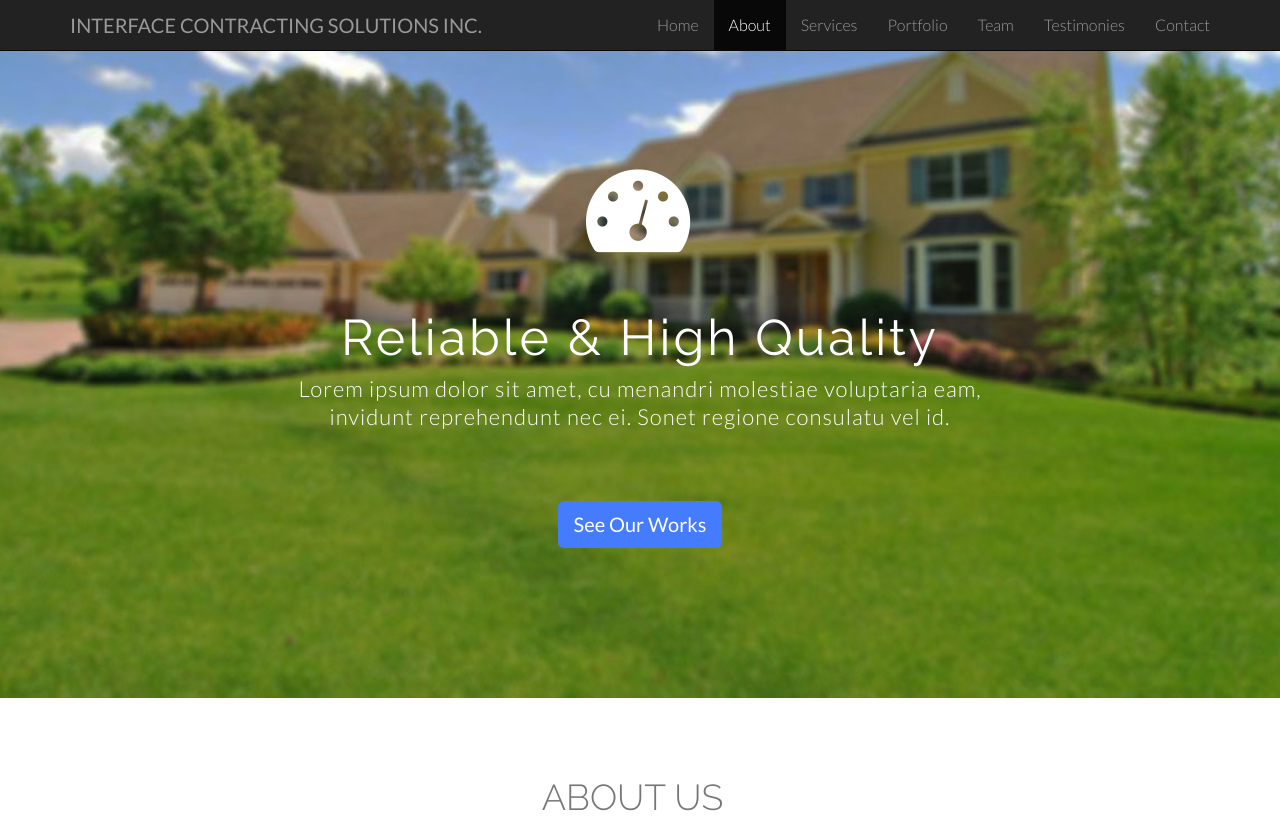
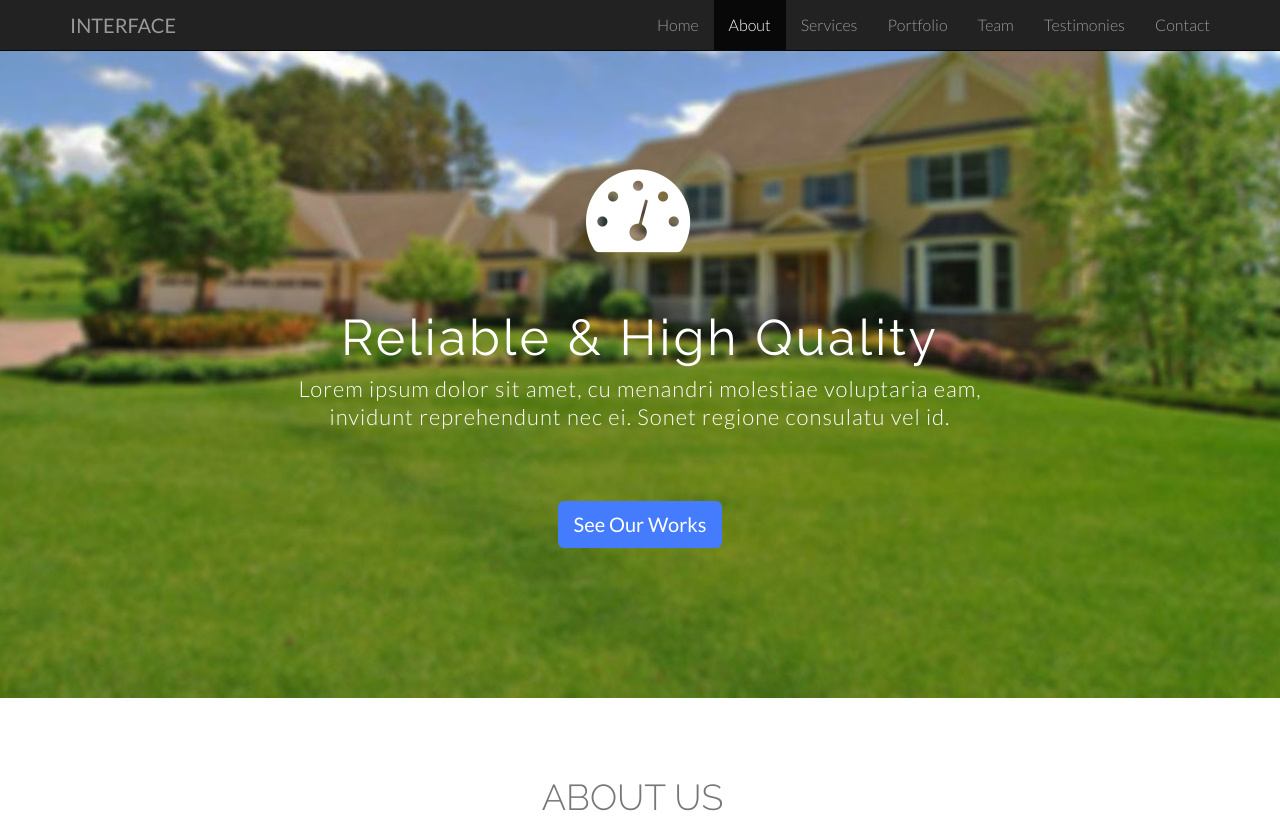
Before and after one commit to NathanHo28/interface-contracting-solutions, a plain HTML site: page index.html in a window 1280 px wide. Shown: the top 820 px of the page. Drawn offline with Linux system fonts and the light colour scheme.

Commit message:
Edit Brand name in navbar

```diff
--- a/index.html
+++ b/index.html
@@ -35,7 +35,7 @@
     <div class="container">
       <div class="navbar-header">
         <button type="button" class="navbar-toggle" data-toggle="collapse" data-target=".navbar-collapse"> <span class="icon-bar"></span> <span class="icon-bar"></span> <span class="icon-bar"></span> </button>
-        <a class="navbar-brand" href="#home">INTERFACE CONTRACTING SOLUTIONS INC.</a> </div>
+        <a class="navbar-brand" href="#home">INTERFACE</a> </div>
       <div class="navbar-collapse collapse">
         <ul class="nav navbar-nav navbar-right">
           <li><a href="#home" class="smoothScroll">Home</a></li>
```
